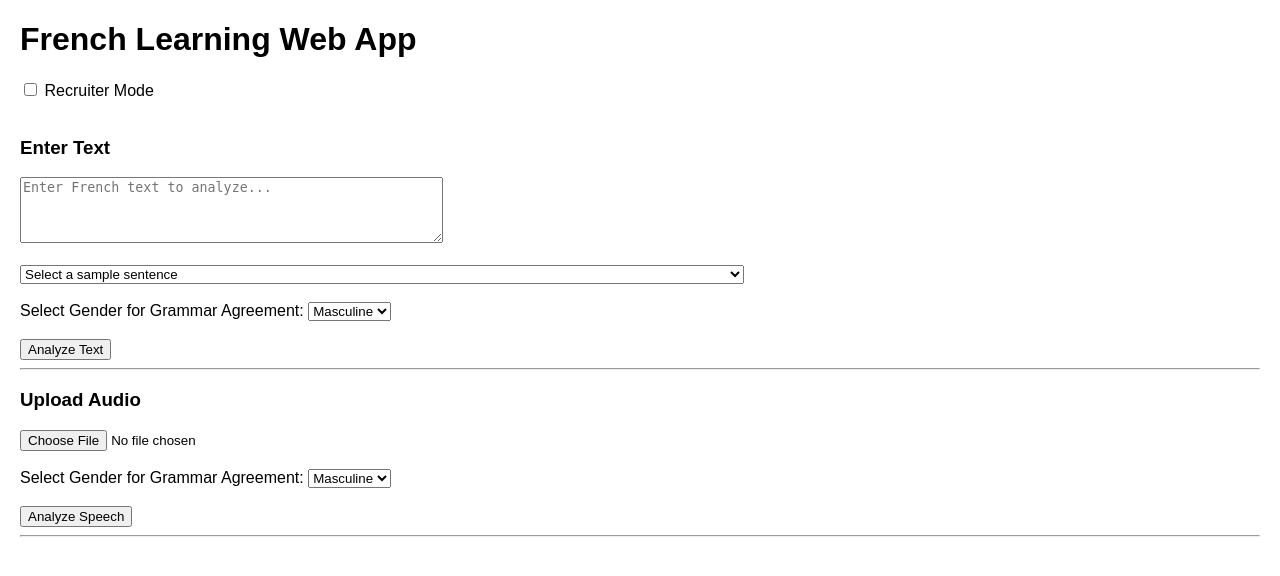
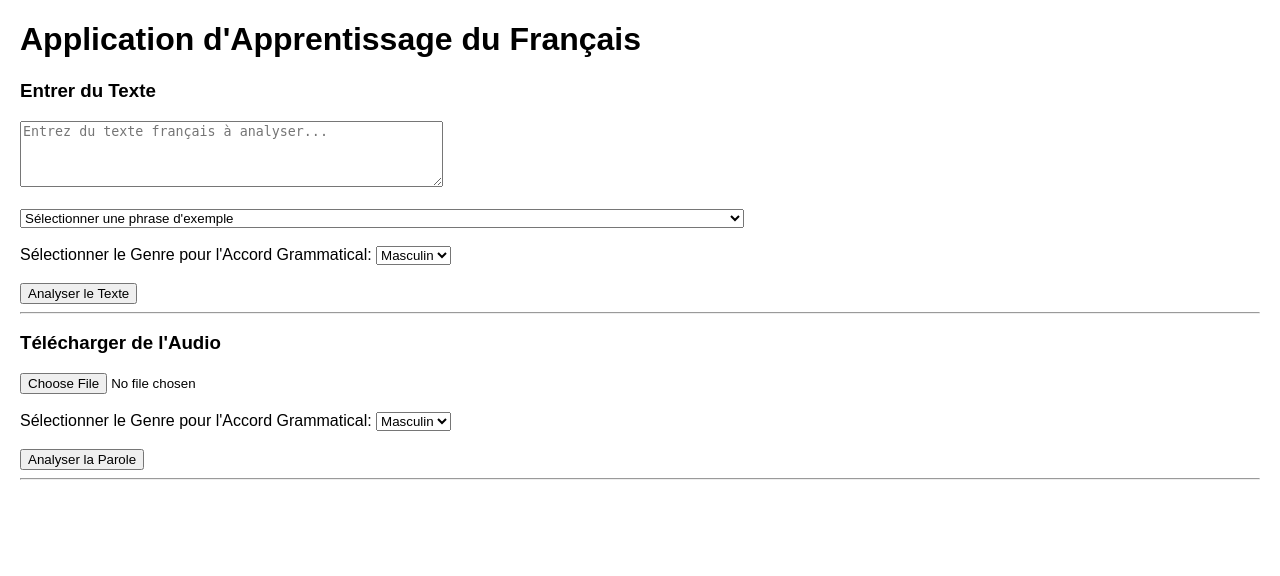
Before and after one commit to mariahcoleno/french-language-learning-platform, a Flask app: page / in a window 1280 px wide. Shown: the top 576 px of the page. Run offline with Flask 3, Linux system fonts and the light colour scheme.

Commit message:
Updated to remove recruiter functionality and display results entirely in French

```diff
--- a/french_learning_web_app/app/templates/index.html
+++ b/french_learning_web_app/app/templates/index.html
@@ -1,44 +1,42 @@
 <!DOCTYPE html>
-<html>
+<html lang="fr">
 <head>
-  <title>French Learning Web App</title>
+  <title>Application d'Apprentissage du Français</title>
   <style>
-    /* Basic styling for the application */
+    /* Styles de base pour l'application */
     body { font-family: Arial; margin: 20px; }
     .error { color: red; }
     .correct { color: green; }
     #feedback { margin-top: 20px; }
 
-    /* Table styling for grammar corrections display */
-    table { width: 100%; border-collapse: collapse; }
+    /* Style des tableaux pour l'affichage des corrections grammaticales */
+    table { width: 100%; border-collapse: collapse; margin-top: 10px; }
     th, td { border: 1px solid #ddd; padding: 8px; text-align: left; }
     th { background-color: #f2f2f2; }
   </style>
   <script>
     /**
-     * Analyzes user-submitted text for French grammar errors
-     * Sends text data to backend and displays corrections
+     * Analyse le texte soumis par l'utilisateur pour les erreurs grammaticales françaises
+     * Envoie les données texte au backend et affiche les corrections
      */
     async function analyzeText() {
-      // Get user input values
+      // Récupérer les valeurs d'entrée utilisateur
       const text = document.getElementById('inputText').value;
-      const recruiterMode = document.getElementById('recruiterMode') ? document.getElementById('recruiterMode').checked : false;
       const gender = document.getElementById('textGender').value;
 
-      // Validate text input
+      // Valider l'entrée de texte
       if (!text.trim()) {
-        alert('Please enter some text to analyze.');
+        alert('Veuillez entrer du texte à analyser.');
         return;
       }
 
-      // Prepare form data for POST request
+      // Préparer les données de formulaire pour la requête POST
       const formData = new FormData();
       formData.append('text', text);
-      formData.append('recruiter_mode', recruiterMode);
       formData.append('gender', gender);
 
       try {
-        // Send request to backend for text analysis
+        // Envoyer la requête au backend pour l'analyse de texte
         const response = await fetch('/analyze_text', {
           method: 'POST',
           body: formData
@@ -49,37 +47,35 @@
         if (response.ok) {
           displayResult(result);
         } else {
-          document.getElementById('feedback').innerHTML = `<p class="error">Error: ${result.error}</p>`;
+          document.getElementById('feedback').innerHTML = `<p class="error">Erreur: ${result.error}</p>`;
         }
       } catch (error) {
-        document.getElementById('feedback').innerHTML = `<p class="error">Error: ${error.message}</p>`;
+        document.getElementById('feedback').innerHTML = `<p class="error">Erreur: ${error.message}</p>`;
       }
     }
 
     /**
-     * Analyzes uploaded audio file for pronunciation and grammar
-     * Handles speech-to-text conversion and feedback generation
+     * Analyse le fichier audio téléchargé pour la prononciation et la grammaire
+     * Gère la conversion parole-texte et la génération de commentaires
      */
     async function analyzeSpeech() {
-      // Get uploaded audio file and user preferences
+      // Récupérer le fichier audio téléchargé et les préférences utilisateur
       const audioInput = document.getElementById('audioInput').files[0];
-      const recruiterMode = document.getElementById('recruiterMode') ? document.getElementById('recruiterMode').checked : false;
       const gender = document.getElementById('audioGender').value;
 
-      // Validate audio file
+      // Valider le fichier audio
       if (!audioInput) {
-        alert('Please select an audio file to analyze.');
+        alert('Veuillez sélectionner un fichier audio à analyser.');
         return;
       }
 
-      // Prepare form data with audio file
+      // Préparer les données de formulaire avec le fichier audio
       const formData = new FormData();
       formData.append('audio', audioInput);
-      formData.append('recruiter_mode', recruiterMode);
       formData.append('gender', gender);
 
       try {
-        // Send audio to backend for analysis
+        // Envoyer l'audio au backend pour analyse
         const response = await fetch('/analyze_audio', {
           method: 'POST',
           body: formData
@@ -90,68 +86,65 @@
         if (response.ok) {
           displayResult(result);
         } else {
-          document.getElementById('feedback').innerHTML = `<p class="error">Error: ${result.error}</p>`;
+          document.getElementById('feedback').innerHTML = `<p class="error">Erreur: ${result.error}</p>`;
         }
       } catch (error) {
-        document.getElementById('feedback').innerHTML = `<p class="error">Error: ${error.message}</p>`;
+        document.getElementById('feedback').innerHTML = `<p class="error">Erreur: ${error.message}</p>`;
       }
     }
 
     /**
-     * Displays analysis results in a formatted feedback section
-     * Handles transcription, corrections, pronunciation feedback, and grammar errors
-     * @param {Object} result - Analysis results from backend
+     * Affiche les résultats d'analyse dans une section de commentaires formatée
+     * Gère la transcription, les corrections, les commentaires de prononciation et les erreurs grammaticales
+     * @param {Object} result - Résultats d'analyse du backend
      */
     function displayResult(result) {
       const feedbackDiv = document.getElementById('feedback');
-      let html = `<h3>Analysis Results</h3>`;
+      let html = `<h3>Résultats de l'Analyse</h3>`;
       html += `<p><strong>Transcription:</strong> ${result.transcription}</p>`;
 
-      // Display corrected text if available
+      // Afficher le texte corrigé s'il est disponible
       if (result.corrected_text) {
-        html += `<p><strong>Corrected Sentence:</strong> <span class="correct">${result.corrected_text}</span></p>`;
+        html += `<p><strong>Phrase Corrigée:</strong> <span class="correct">${result.corrected_text}</span></p>`;
       }
 
-      // Display pronunciation corrections for audio input
+      // Afficher les corrections de prononciation pour l'entrée audio
       if (result.pronunciation_corrections && result.pronunciation_corrections.length > 0) {
-        html += '<p><strong>Pronunciation Corrections:</strong></p><ul>';
+        html += '<p><strong>Corrections de Prononciation:</strong></p><ul>';
         result.pronunciation_corrections.forEach(c => {
-          html += `<li>You pronounced "${c.error}" but it was corrected to "${c.corrected}".</li>`;
+          html += `<li>Vous avez prononcé "${c.error}" mais cela a été corrigé en "${c.corrected}".</li>`;
         });
         html += '</ul>';
       }
 
-      // Display grammar errors in a structured table
+      // Afficher les erreurs grammaticales dans un tableau structuré
       if (result.errors && result.errors.length > 0) {
-        html += '<h4>Grammar Corrections:</h4>';
-        html += '<table><tr><th>Error</th><th>Suggestions</th><th>Explanation</th></tr>';
+        html += '<h4>Corrections Grammaticales:</h4>';
+        html += '<table><tr><th>Erreur</th><th>Suggestions</th><th>Explication</th></tr>';
         result.errors.forEach(error => {
           html += `<tr><td class="error">${error.error}</td><td class="correct">${error.suggestions.join(', ')}</td><td>${error.message}</td></tr>`;
         });
         html += '</table>';
+      } else {
+        html += '<p><strong>Aucune erreur grammaticale détectée!</strong></p>';
       }
 
-      // Display detected accent information
+      // Afficher les informations d'accent détectées
       if (result.accent && result.accent !== 'N/A') {
         html += `<p><strong>Accent:</strong> ${result.accent}</p>`;
       }
 
-      // Embed audio playback if available
+      // Intégrer la lecture audio si disponible
       if (result.audio) {
         html += `<p><strong>Audio:</strong></p><audio controls src="${result.audio}"></audio>`;
       }
 
       feedbackDiv.innerHTML = html;
-
-      // Show recruiter mode popup for demonstration purposes
-      if (result.recruiter_mode && result.popup) {
-        alert(result.popup);
-      }
     }
 
     /**
-     * Loads a preselected sentence into the text input field
-     * Helper function for demo purposes and user convenience
+     * Charge une phrase présélectionnée dans le champ de saisie de texte
+     * Fonction d'aide pour la démonstration et la commodité de l'utilisateur
      */
     function loadPreloadedSentence() {
       const select = document.getElementById('preloadedSentences');
@@ -159,7 +152,7 @@
     }
 
     /**
-     * Prevents default form submission and uses JavaScript analysis instead
+     * Empêche la soumission de formulaire par défaut et utilise l'analyse JavaScript à la place
      */
     function handleTextFormSubmit(event) {
       event.preventDefault();
@@ -168,59 +161,55 @@
   </script>
 </head>
 <body>
-  <h1>French Learning Web App</h1>
+  <h1>Application d'Apprentissage du Français</h1>
 
-  <!-- Special mode for demonstrating features to recruiters/reviewers -->
-  <label><input type="checkbox" id="recruiterMode"> Recruiter Mode</label>
-  <br><br>
-
-  <!-- Text Analysis Section -->
-  <h3>Enter Text</h3>
+  <!-- Section d'Analyse de Texte -->
+  <h3>Entrer du Texte</h3>
 
   <form id="textForm" onsubmit="handleTextFormSubmit(event)">
-    <textarea id="inputText" name="text" rows="4" cols="50" placeholder="Enter French text to analyze..."></textarea>
+    <textarea id="inputText" name="text" rows="4" cols="50" placeholder="Entrez du texte français à analyser..."></textarea>
     <br><br>
 
     <select id="preloadedSentences" onchange="loadPreloadedSentence()">
-        <option value="">Select a sample sentence</option>
+        <option value="">Sélectionner une phrase d'exemple</option>
         {% for sentence in sentences %}
         <option value="{{ sentence }}">{{ sentence }}</option>
         {% endfor %}
     </select>
     <br><br>
 
-    <!-- Gender selection affects French grammar agreement rules -->
-    <label for="textGender">Select Gender for Grammar Agreement:</label>
+    <!-- La sélection du genre affecte les règles d'accord grammatical français -->
+    <label for="textGender">Sélectionner le Genre pour l'Accord Grammatical:</label>
     <select name="gender" id="textGender">
-        <option value="masculine">Masculine</option>
-        <option value="feminine">Feminine</option>
+        <option value="masculine">Masculin</option>
+        <option value="feminine">Féminin</option>
     </select>
     <br><br>
 
-    <button type="submit">Analyze Text</button>
+    <button type="submit">Analyser le Texte</button>
   </form>
 
   <hr>
 
-  <!-- Audio Analysis Section -->
-  <h3>Upload Audio</h3>
+  <!-- Section d'Analyse Audio -->
+  <h3>Télécharger de l'Audio</h3>
   <form id="audioForm" onsubmit="event.preventDefault(); analyzeSpeech();">
     <input type="file" id="audioInput" accept="audio/*">
     <br><br>
 
-    <!-- Gender selection for audio analysis (affects grammar corrections) -->
-    <label for="audioGender">Select Gender for Grammar Agreement:</label>
+    <!-- Sélection du genre pour l'analyse audio (affecte les corrections grammaticales) -->
+    <label for="audioGender">Sélectionner le Genre pour l'Accord Grammatical:</label>
     <select name="gender" id="audioGender">
-      <option value="masculine">Masculine</option>
-      <option value="feminine">Feminine</option>
+      <option value="masculine">Masculin</option>
+      <option value="feminine">Féminin</option>
     </select>
     <br><br>
-    <button type="button" onclick="analyzeSpeech()">Analyze Speech</button>
+    <button type="button" onclick="analyzeSpeech()">Analyser la Parole</button>
   </form>
 
   <hr>
 
-  <!-- Results will be dynamically populated here -->
+  <!-- Les résultats seront remplis dynamiquement ici -->
   <div id="feedback"></div>
 </body>
 </html>
```
